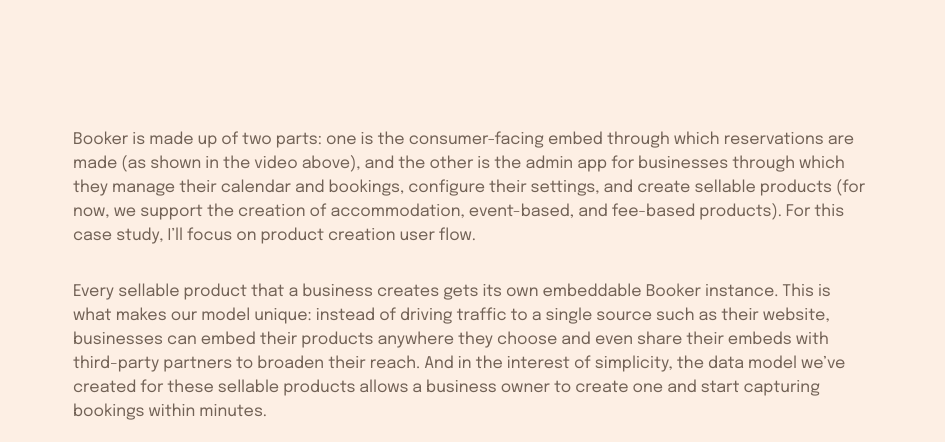
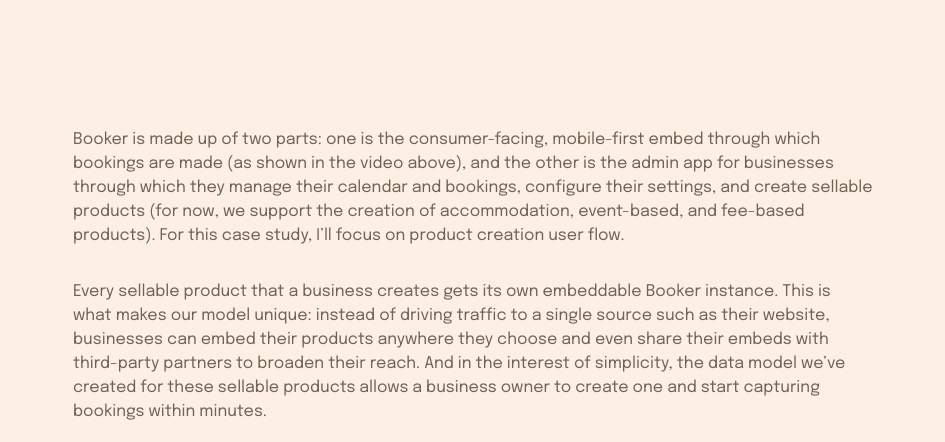
Before and after one commit to oliviercreurer/site, a plain HTML site: page portfolio.html in a window 1280 px wide. Shown: the part 1280-1722 px from the top of the page, without its empty margins (167-1112 px from the left). Drawn offline with Linux system fonts and the light colour scheme; a script that the page names is missing.

Commit message:
Update portfolio.html

```diff
--- a/portfolio.html
+++ b/portfolio.html
@@ -39,7 +39,7 @@
         </div>
         <p>Many of the businesses we support are reticent to adopt modern tech tools — and for good reason. Big corporate aggregators like Airbnb and Booking.com take huge cuts of their profits, and smaller platforms more tailored to tourism products are often bogged down by endless complexity. Through a handful of iterations over the last two years, informed by various rounds of beta testing and many conversations with small businesses, we’ve honed the product to a point where we feel it delivers a delightful, simple experience while being modular enough to support long-term growth.</p>
         <script src="https://fast.wistia.com/embed/medias/ydqyvuvcn3.jsonp" async></script><script src="https://fast.wistia.com/assets/external/E-v1.js" async></script><div class="wistia_responsive_padding" style="padding:77.29% 0 0 0;position:relative;"><div class="wistia_responsive_wrapper" style="height:100%;left:0;position:absolute;top:0;width:100%;"><div class="wistia_embed wistia_async_ydqyvuvcn3 seo=false videoFoam=true" style="height:100%;position:relative;width:100%">&nbsp;</div></div></div>
-        <p>Booker is made up of two parts: one is the consumer-facing embed through which reservations are made (as shown in the video above), and the other is the admin app for businesses through which they manage their calendar and bookings, configure their settings, and create sellable products (for now, we support the creation of accommodation, event-based, and fee-based products). For this case study, I’ll focus on product creation user flow.</p>
+        <p>Booker is made up of two parts: one is the consumer-facing, mobile-first embed through which bookings are made (as shown in the video above), and the other is the admin app for businesses through which they manage their calendar and bookings, configure their settings, and create sellable products (for now, we support the creation of accommodation, event-based, and fee-based products). For this case study, I’ll focus on product creation user flow.</p>
         <!-- <p>Tourism businesses here in Canada are funky — in a good way. A single business might offer everything from accommodations, meal plans, guided tours, classes, and even chartered flights to their remote location. Though we want to support multi-product Bookers with complex dependencies in the long run, we needed to start with a model that would be easy to build and dead-simple for businesses to adopt.</p> -->
         <p>Every sellable product that a business creates gets its own embeddable Booker instance. This is what makes our model unique: instead of driving traffic to a single source such as their website, businesses can embed their products anywhere they choose and even share their embeds with third-party partners to broaden their reach. And in the interest of simplicity, the data model we’ve created for these sellable products allows a business owner to create one and start capturing bookings within minutes.</p>
         <img class="img-shadow"src="images/product-root.png" alt="">
@@ -106,7 +106,6 @@
         <script src="https://fast.wistia.com/embed/medias/icenc1dex2.jsonp" async></script><script src="https://fast.wistia.com/assets/external/E-v1.js" async></script><div class="wistia_responsive_padding" style="padding:62.5% 0 0 0;position:relative;"><div class="wistia_responsive_wrapper" style="height:100%;left:0;position:absolute;top:0;width:100%;"><div class="wistia_embed wistia_async_icenc1dex2 seo=false videoFoam=true" style="height:100%;position:relative;width:100%"><div class="wistia_swatch" style="height:100%;left:0;opacity:0;overflow:hidden;position:absolute;top:0;transition:opacity 200ms;width:100%;"><img src="https://fast.wistia.com/embed/medias/icenc1dex2/swatch" style="filter:blur(5px);height:100%;object-fit:contain;width:100%;" alt="" aria-hidden="true" onload="this.parentNode.style.opacity=1;" /></div></div></div></div>
 
         <span class="caption">Video walkthrough recorded for a team-wide presentation on the development of Wistia's podcasting features.</span>
-        <p class="">Many small, independent tourism businesses are often reticent to embrace new tech solutions — and with good reason. They’re bloated, complex, and end up taking time away from doing what they love most: actually running a tourism businesses on a day-to-day basis. Booker’s goal, besides being a powerful conversion engine, is to give these businesses time back in their day.</p>
         <img class="img-alt" src="images/akerman.png" alt="">
       </section>
 
```
